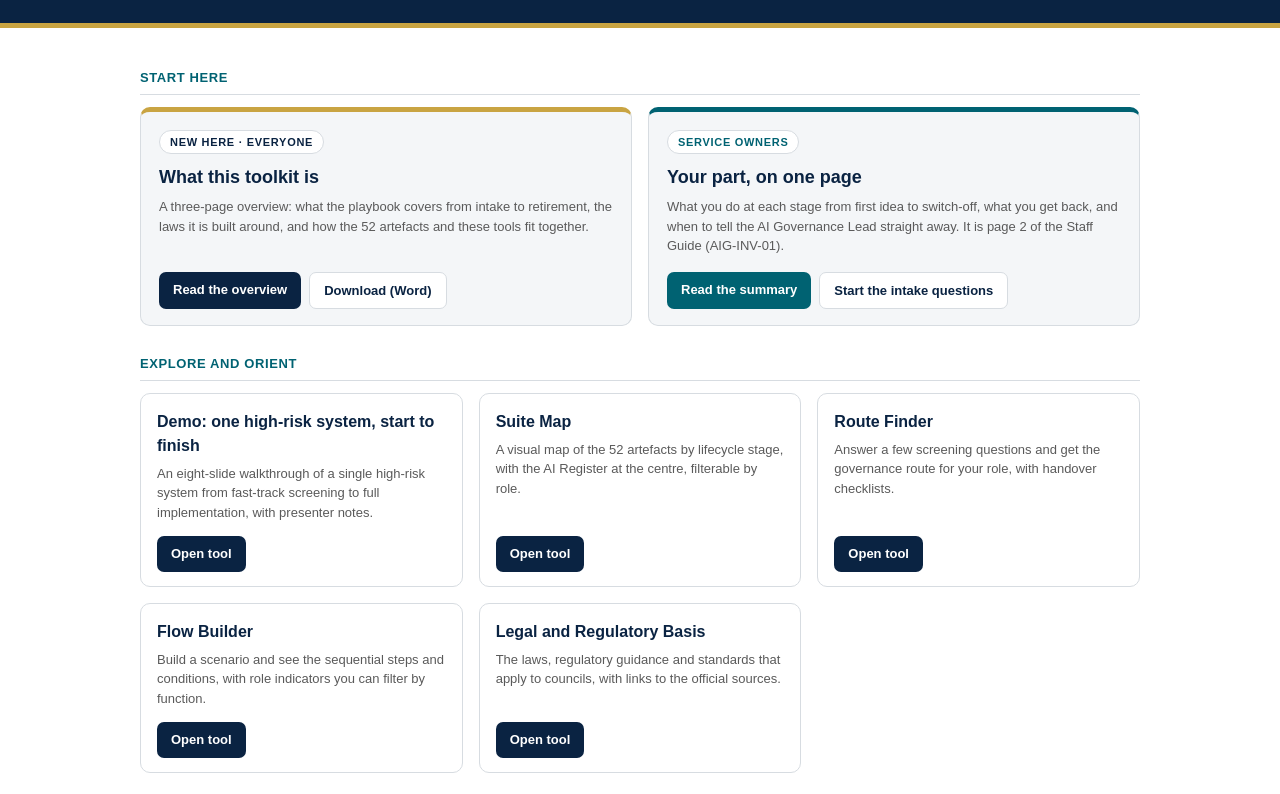
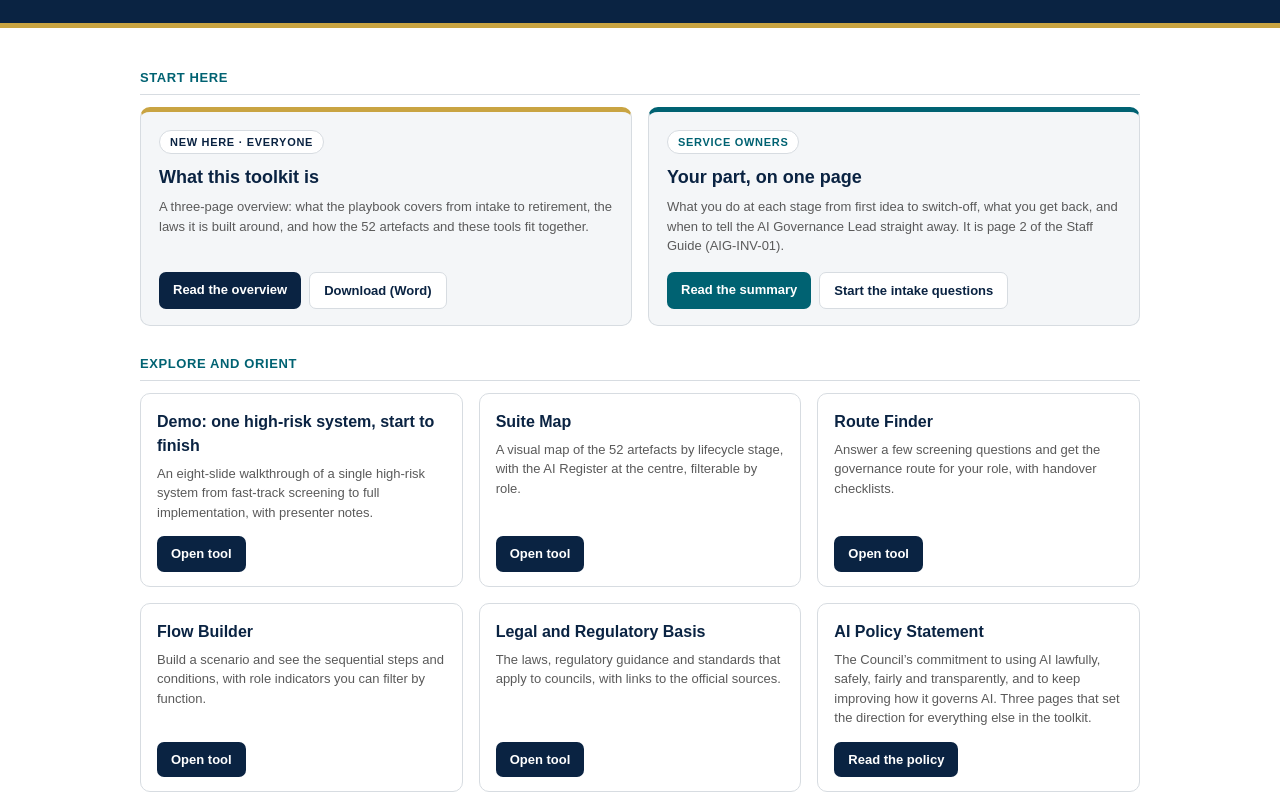
Before and after one commit to KimAbercromby/AIGovernanceSuiteTools, a plain HTML site: page index.html in a window 1280 px wide. Shown: the part 179-973 px from the top of the page. Drawn offline with Linux system fonts and the light colour scheme.

Commit message:
Home page: add AI Policy Statement card

```diff
--- a/index.html
+++ b/index.html
@@ -91,6 +91,9 @@ const SECTIONS = [
     { name:"Legal and Regulatory Basis",
       desc:"The laws, regulatory guidance and standards that apply to councils, with links to the official sources.",
       url:SUITE+"/regulations.html" },
+    { name:"AI Policy Statement",
+      desc:"The Council\u2019s commitment to using AI lawfully, safely, fairly and transparently, and to keep improving how it governs AI. Three pages that set the direction for everything else in the toolkit.",
+      url:SUITE+"/docs/AIG-GOV-05.pdf", label:"Read the policy" },
   ]},
   { title:"Before deployment", tools:[
     { name:"Triage &amp; Governance Router",
@@ -132,7 +135,7 @@ SECTIONS.forEach(s => {
   s.tools.forEach(t => {
     const c = document.createElement("div"); c.className = "card";
     const action = t.url
-      ? `<a class="open" href="${t.url}" target="_blank" rel="noopener">Open tool</a>`
+      ? `<a class="open" href="${t.url}" target="_blank" rel="noopener">${t.label||"Open tool"}</a>`
       : `<span class="soon">In development</span>`;
     c.innerHTML = `<h2>${t.name}</h2><p>${t.desc}</p>${action}`;
     grid.appendChild(c);
```
